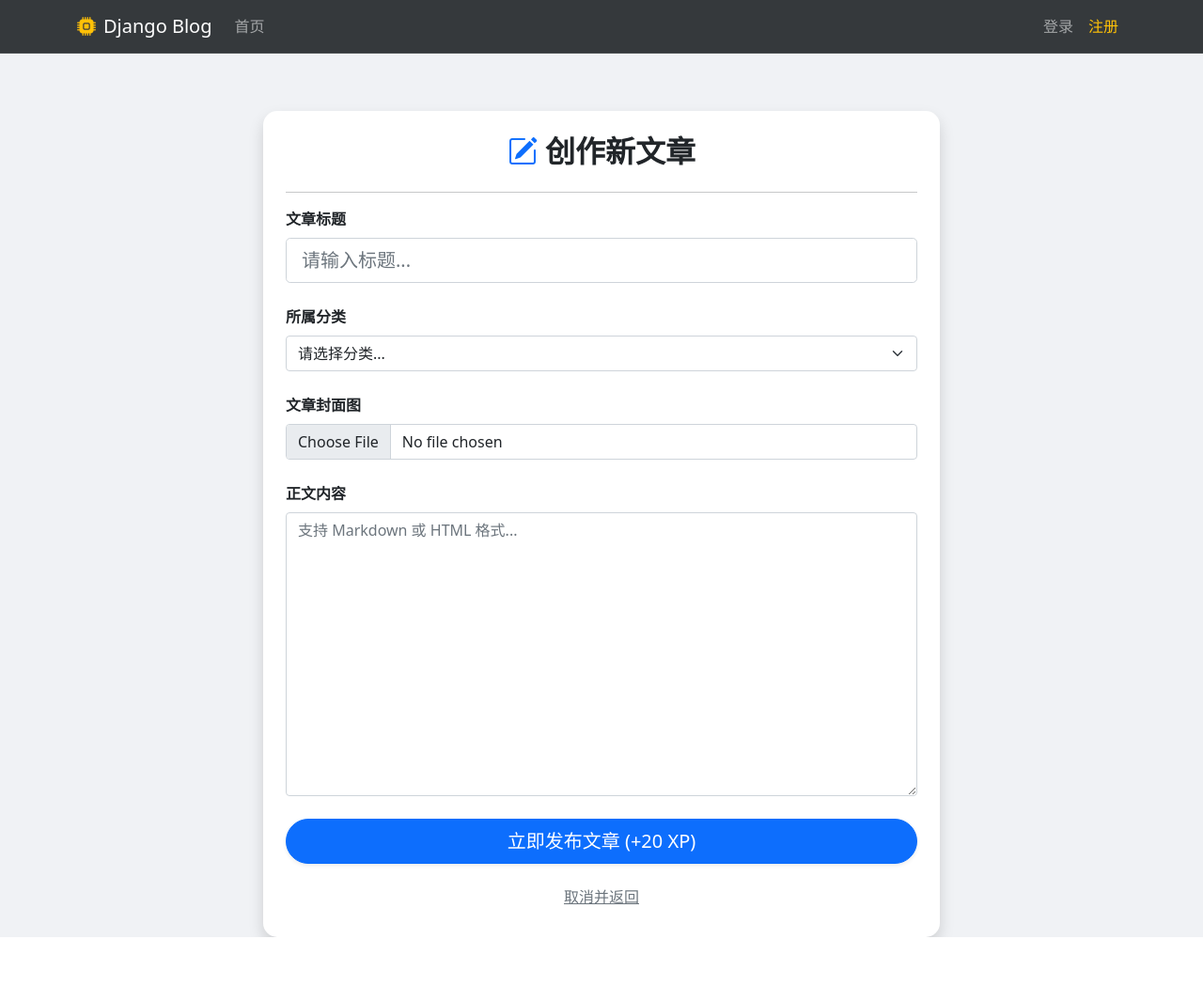
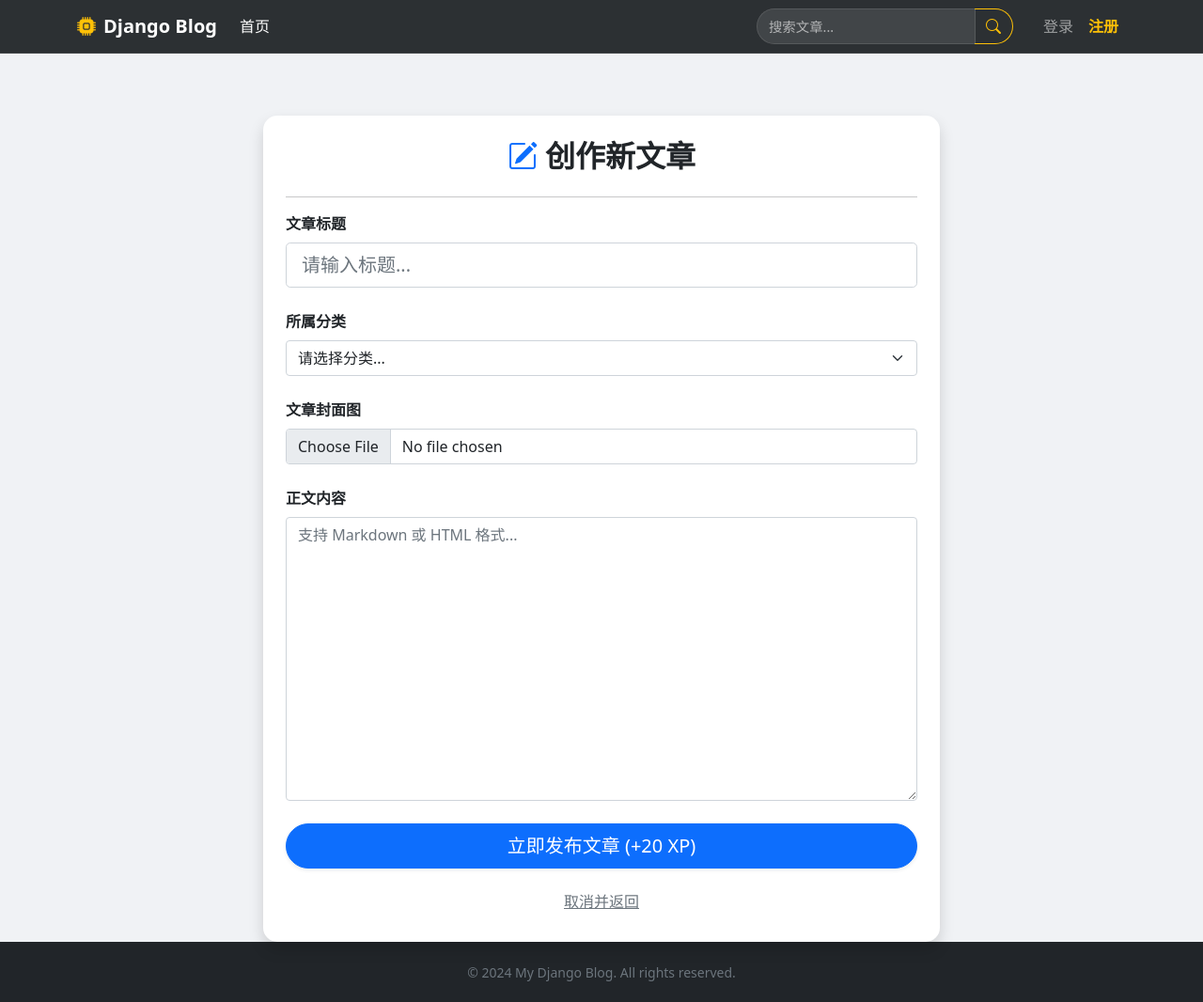
Before and after one commit to TurukawaAkina/MyDjangoBlog, a Django app: template templates/blog/post_form.html in a window 1280 px wide. Shown: the whole page at 94% size. Before the commit the page ends 997 px from the top, so only its background shows below. Run offline with Django 5.2, Linux system fonts and the light colour scheme; the template is opened without the code that fills it, so the values that code supplies are empty; some libraries are stand-ins or nearby versions.

Commit message:
修复了搜索栏消失的问题

```diff
--- a/templates/base.html
+++ b/templates/base.html
@@ -6,54 +6,139 @@
     <title>我的个人博客</title>
     <link href="https://cdn.jsdelivr.net/npm/bootstrap@5.1.3/dist/css/bootstrap.min.css" rel="stylesheet">
     <link rel="stylesheet" href="https://cdn.jsdelivr.net/npm/bootstrap-icons@1.10.0/font/bootstrap-icons.css">
+
     <style>
+        /* 1. 导航栏磨砂玻璃质感 */
         .navbar {
-            background-color: rgba(33, 37, 41, 0.9) !important;
+            background-color: rgba(33, 37, 41, 0.95) !important; /* 深色半透明背景 */
             backdrop-filter: blur(10px);
+            -webkit-backdrop-filter: blur(10px);
             border-bottom: 1px solid rgba(255, 255, 255, 0.1);
+            padding-top: 0.5rem;
+            padding-bottom: 0.5rem;
         }
-        body { padding-top: 70px; background-color: #f8f9fa; }
+
+        /* 2. 搜索框美化 */
+        .search-input {
+            background-color: rgba(255, 255, 255, 0.1);
+            border: 1px solid rgba(255, 255, 255, 0.2);
+            color: #fff;
+            border-radius: 20px 0 0 20px; /* 左边圆角 */
+            height: 38px;
+            font-size: 0.9rem;
+        }
+        .search-input:focus {
+            background-color: rgba(255, 255, 255, 0.2);
+            color: #fff;
+            border-color: #ffc107; /* 聚焦时变黄 */
+            box-shadow: none;
+        }
+        .search-input::placeholder {
+            color: rgba(255, 255, 255, 0.6);
+        }
+        .search-btn {
+            border-radius: 0 20px 20px 0; /* 右边圆角 */
+            height: 38px;
+            border-left: none;
+        }
+
+        /* 3. 页面布局调整 */
+        body {
+            padding-top: 75px; /* 防止内容被导航栏遮挡 */
+            background-color: #f8f9fa;
+            min-height: 100vh;
+            display: flex;
+            flex-direction: column;
+        }
+
+        /* 底部固定 */
+        footer {
+            margin-top: auto;
+            background-color: #212529;
+            color: #6c757d;
+            padding: 20px 0;
+            text-align: center;
+        }
     </style>
 </head>
 <body>
     <nav class="navbar navbar-expand-lg navbar-dark fixed-top">
         <div class="container">
-            <a class="navbar-brand" href="/">
+            <a class="navbar-brand fw-bold" href="/">
                 <i class="bi bi-cpu-fill me-2 text-warning"></i>Django Blog
             </a>
+
+            <button class="navbar-toggler" type="button" data-bs-toggle="collapse" data-bs-target="#navbarText">
+                <span class="navbar-toggler-icon"></span>
+            </button>
+
             <div class="collapse navbar-collapse" id="navbarText">
                 <ul class="navbar-nav me-auto mb-2 mb-lg-0">
-                    <li class="nav-item"><a class="nav-link" href="/">首页</a></li>
+                    <li class="nav-item">
+                        <a class="nav-link active" href="/">首页</a>
+                    </li>
                 </ul>
+
+                <form class="d-flex mx-lg-4 my-2 my-lg-0" action="{% url 'blog:post_list' %}" method="get">
+                    <div class="input-group">
+                        <input class="form-control search-input" type="search" placeholder="搜索文章..." name="search" value="{{ search_query|default:'' }}">
+                        <button class="btn btn-outline-warning search-btn" type="submit">
+                            <i class="bi bi-search"></i>
+                        </button>
+                    </div>
+                </form>
 
                 <ul class="navbar-nav align-items-center">
                     {% if user.is_authenticated %}
-                        <li class="nav-item"><a class="nav-link" href="{% url 'blog:post_create' %}">写文章</a></li>
                         <li class="nav-item">
-                            <a class="nav-link" href="{% url 'profile' %}">
-                                <i class="bi bi-person-circle"></i> {{ user.username }}
+                            <a class="nav-link" href="{% url 'blog:post_create' %}">
+                                <i class="bi bi-pencil-square me-1"></i>写文章
                             </a>
                         </li>
-                        <li class="nav-item">
-                            <form action="{% url 'account_logout' %}" method="post" class="m-0">
-                                {% csrf_token %}
-                                <button type="submit" class="btn btn-link nav-link border-0">退出</button>
-                            </form>
+                        <li class="nav-item dropdown">
+                            <a class="nav-link dropdown-toggle" href="#" id="userDropdown" role="button" data-bs-toggle="dropdown">
+                                <i class="bi bi-person-circle me-1"></i> {{ user.username }}
+                            </a>
+                            <ul class="dropdown-menu dropdown-menu-end shadow border-0" aria-labelledby="userDropdown">
+                                <li><a class="dropdown-item" href="{% url 'profile' %}">个人中心</a></li>
+                                <li><hr class="dropdown-divider"></li>
+                                <li>
+                                    <form action="{% url 'account_logout' %}" method="post" class="px-3 py-1">
+                                        {% csrf_token %}
+                                        <button type="submit" class="btn btn-danger btn-sm w-100">退出登录</button>
+                                    </form>
+                                </li>
+                            </ul>
                         </li>
                     {% else %}
                         <li class="nav-item"><a class="nav-link" href="{% url 'account_login' %}">登录</a></li>
-                        <li class="nav-item"><a class="nav-link text-warning" href="{% url 'account_signup' %}">注册</a></li>
+                        <li class="nav-item"><a class="nav-link text-warning fw-bold" href="{% url 'account_signup' %}">注册</a></li>
                     {% endif %}
                 </ul>
             </div>
         </div>
     </nav>
 
-    <div class="container mt-4">
+    <div class="container">
+        {% if messages %}
+            {% for message in messages %}
+                <div class="alert alert-{{ message.tags }} alert-dismissible fade show mt-3" role="alert">
+                    {{ message }}
+                    <button type="button" class="btn-close" data-bs-dismiss="alert" aria-label="Close"></button>
+                </div>
+            {% endfor %}
+        {% endif %}
+
         {% block content %}
         {% endblock %}
     </div>
 
+    <footer>
+        <div class="container">
+            <small>&copy; 2024 My Django Blog. All rights reserved.</small>
+        </div>
+    </footer>
+
     <script src="https://cdn.jsdelivr.net/npm/bootstrap@5.1.3/dist/js/bootstrap.bundle.min.js"></script>
 </body>
 </html>
```
